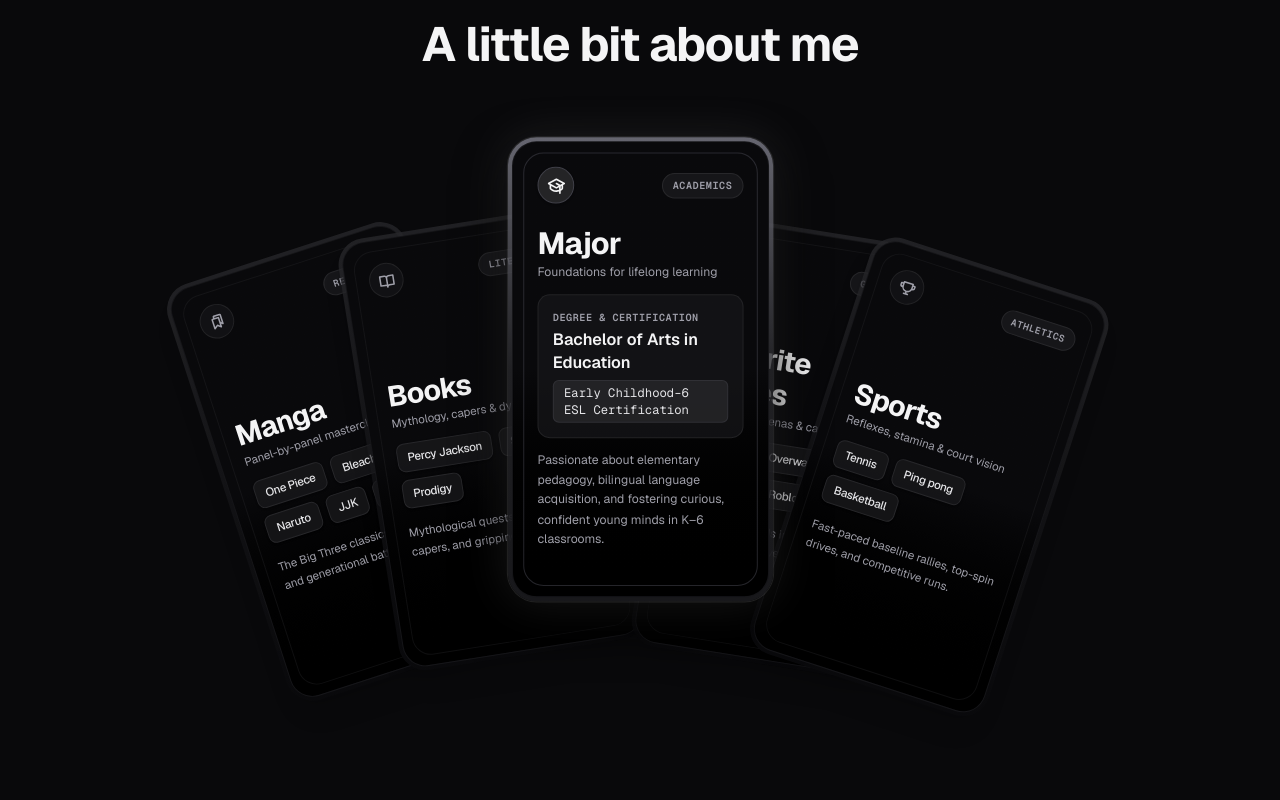
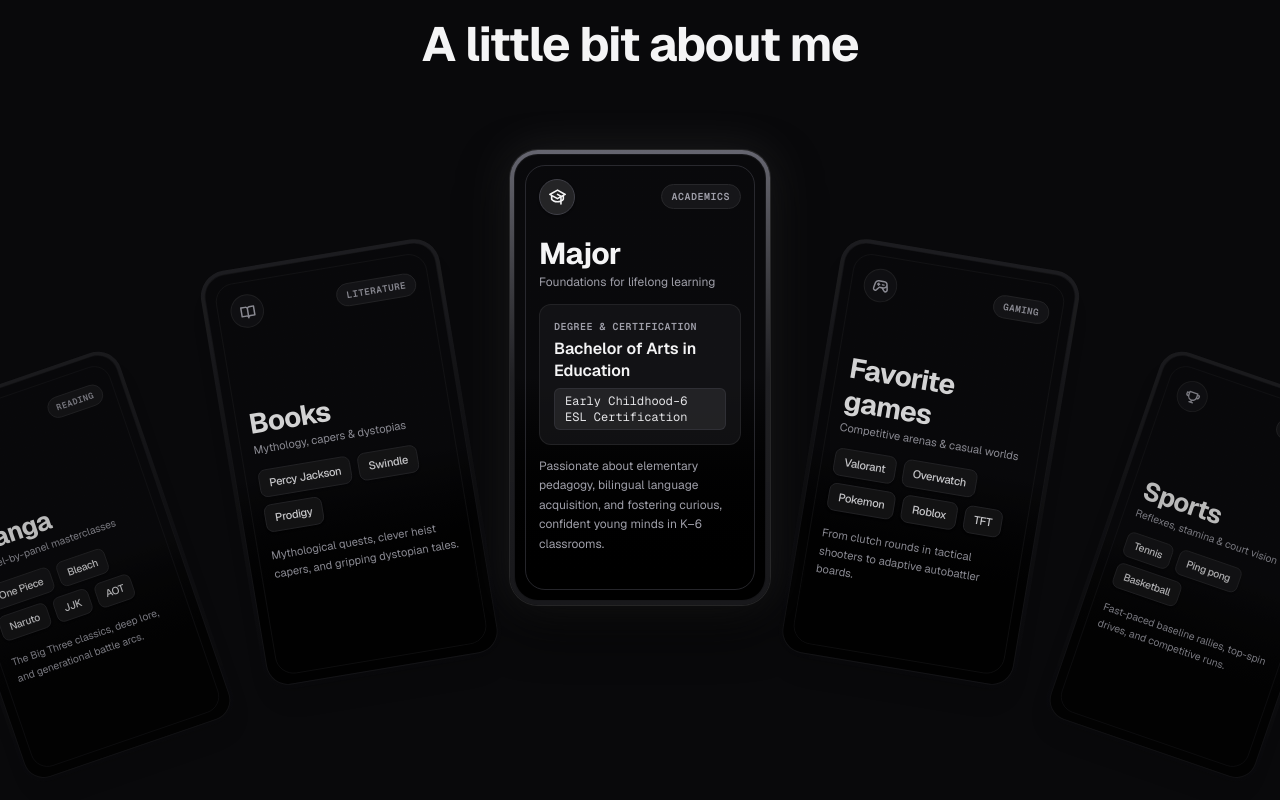
Before and after one commit to Flashyjohn123/johnwebsite, a Next.js app: page / in a window 1280 px wide. Shown: the part 2980-3780 px from the top of the page. Built offline with nearby package versions, Linux system fonts and the light colour scheme.

Commit message:
Refine card fan layout: elegant symmetrical spacing, clean visual hierarchy, and balanced arc

```diff
--- a/src/components/BentoGrid.tsx
+++ b/src/components/BentoGrid.tsx
@@ -282,31 +282,44 @@ export function BentoGrid() {
     const isMobile = screenMode === "mobile";
     const isTablet = screenMode === "tablet";
 
-    // True playing-card fanned hand geometry (like holding cards between fingers)
-    // The rotation pivot is placed at the bottom-center pinch point (thumb/finger grip).
-    // Cards fan out with a consistent angular spread (e.g., -14°, -7°, 0°, +7°, +14°)
-    // and overlapping horizontal step so each card reveals its left index/pip edge.
-    const stepX = isMobile ? 48 : isTablet ? 65 : 85;
-    const stepRotate = isMobile ? 6 : isTablet ? 7.5 : 9;
+    // Symmetrical 3D fan spread:
+    // Center card stands upright and elevated as the hero card.
+    // Flanking cards step outwards with comfortable breathing room so their headers, badges, and titles are clearly legible without messy cramming.
+    const stepX = isMobile ? 140 : isTablet ? 195 : 240;
+    const stepRotate = isMobile ? 5.5 : isTablet ? 7.5 : 9.5;
 
     const x = diff * stepX;
 
-    // Natural fanned hand arc: cards fan upward towards the right or dip gently along the bottom pivot
-    // The active card is pulled slightly forward/upward, while others rest in hand.
-    const arcY = Math.abs(diff) * (isMobile ? 8 : 12);
-    const liftY = isCenter ? (isMobile ? -24 : -32) : 0;
-    const y = arcY + liftY;
+    // Balanced downward fan arc for side wings:
+    // Flanking cards drop smoothly with quadratic curve, giving that premium Apple-style/game-hand card presentation.
+    const archY = Math.pow(absDiff, 1.8) * (isMobile ? 18 : 28);
+    const liftY = isCenter ? (isMobile ? -20 : -32) : 0;
+    const y = archY + liftY;
 
     const rotate = diff * stepRotate;
-    const scale = isCenter ? 1.02 : 0.96;
 
-    // 5-card hand: visible cards within diff <= 2
+    // Scale and visual hierarchy:
+    // Center card is 100% full scale with high contrast; side cards step down slightly in scale (0.92, 0.84) and soften opacity/brightness
+    const scale = isCenter
+      ? 1
+      : isMobile
+      ? Math.max(0.82, 1 - absDiff * 0.09)
+      : Math.max(0.86, 1 - absDiff * 0.07);
+
+    // 5-card fan: cards within diff <= 2
     const isVisible = absDiff <= 2;
-    // In a hand of cards held like the photo, the right cards overlap the left cards (increasing zIndex from left to right),
-    // but the currently active/selected card should always sit on top when inspected.
-    // If not center, zIndex follows card hand order: left-to-right stacking (30 + diff * 2)
-    const zIndex = isCenter ? 50 : 30 + diff * 3;
-    const opacity = !isVisible ? 0 : 1;
+
+    // Clean symmetrical z-index: Center card on top (40), immediate neighbors behind (30), outer wings behind those (20)
+    const zIndex = isCenter ? 40 : 30 - absDiff * 5;
+
+    // Fade distant cards smoothly so they don't visually clutter the focus card
+    const opacity = !isVisible
+      ? 0
+      : isCenter
+      ? 1
+      : isMobile
+      ? Math.max(0.65, 1 - absDiff * 0.18)
+      : Math.max(0.75, 1 - absDiff * 0.14);
 
     return { x, y, rotate, scale, zIndex, opacity, diff, isCenter, isVisible };
   };
@@ -340,7 +353,7 @@ export function BentoGrid() {
               key={card.id}
               onClick={() => goToCard(idx)}
               style={{
-                transformOrigin: "40% 140%",
+                transformOrigin: "50% 120%",
                 zIndex: transform.zIndex,
                 pointerEvents: transform.isVisible ? "auto" : "none",
               }}
```
